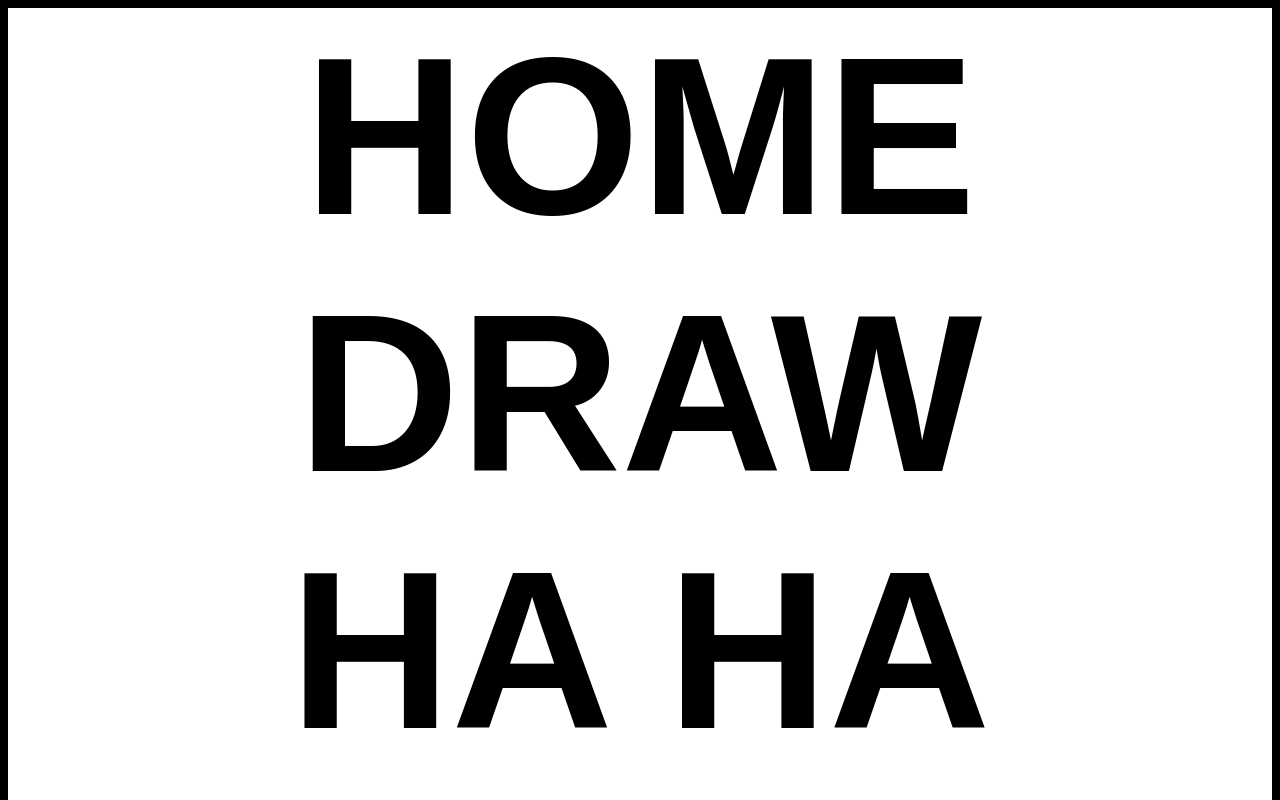
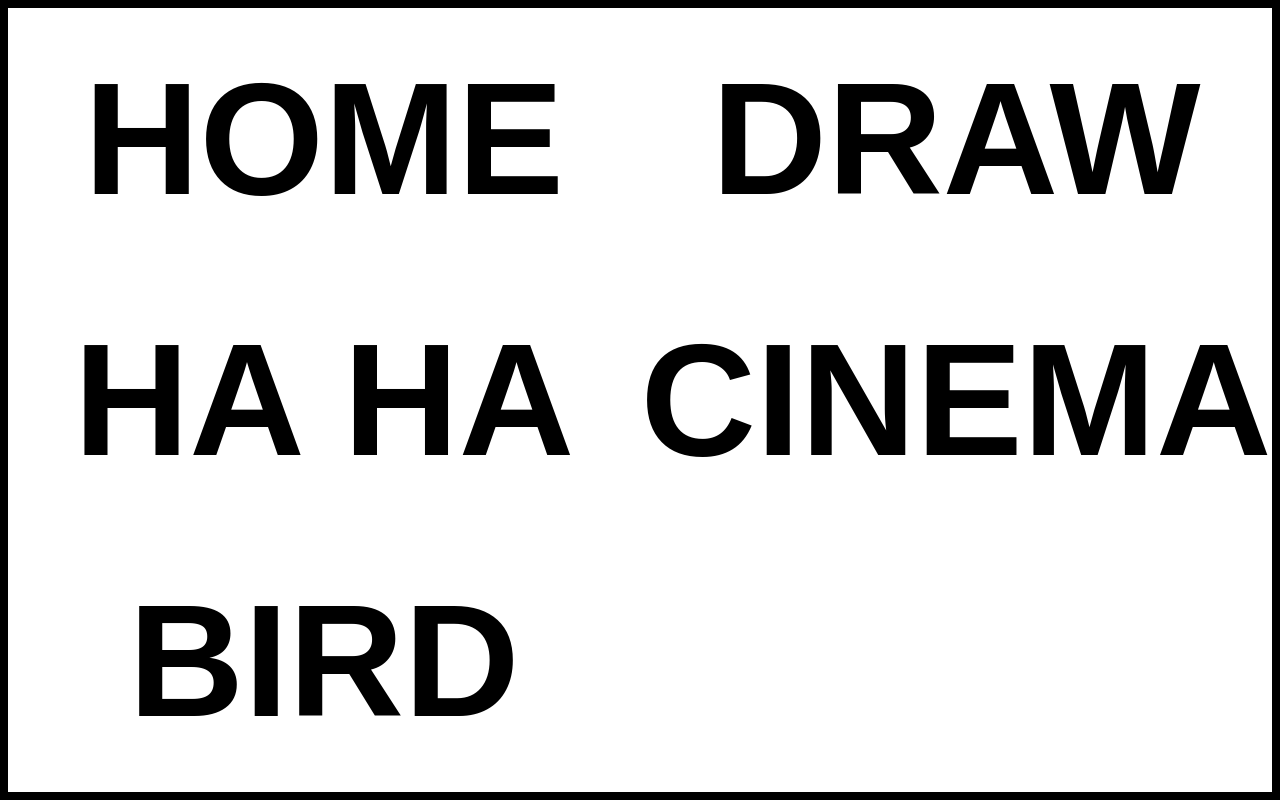
Before and after one commit to Jaywinebrenner/css-land, a Next.js app: page /bored in a window 1280 px wide. Shown: the top 800 px of the page. Built offline with nearby package versions, Linux system fonts and the light colour scheme.

Commit message:
bird game

```diff
--- a/pages/bored.js
+++ b/pages/bored.js
@@ -11,18 +11,32 @@ const Bored = () => {
 
     return (
         <div className="bored">
+            <div className='bored-link-wrapper'>
                 <Link href="/">
                     <h1>HOME</h1>
                 </Link>
+            </div>
+            <div className='bored-link-wrapper'>
                 <Link href="/draw">
                     <h1>DRAW</h1>
                 </Link>
+            </div>
+
+            <div className='bored-link-wrapper'>
                 <Link href="/laugh">
                     <h1>HA HA</h1>
                 </Link>
+            </div>
+            <div className='bored-link-wrapper'>
                 <Link href="/movies">
                     <h1>CINEMA</h1>
                 </Link>
+            </div>
+            <div className='bored-link-wrapper'>
+                <Link href="/bird">
+                    <h1>BIRD</h1>
+                </Link>
+            </div>
 
         </div>
       )
--- a/styles/components/_bored.scss
+++ b/styles/components/_bored.scss
@@ -2,8 +2,25 @@
     border: 8px solid black;
     min-height: 100vh;
     text-align: center;
+    display: grid;
+    grid-template-columns: 1fr 1fr;
+    @media(max-width: 1200px){
+        grid-template-columns: 1fr;
+    }
+    .bored-link-wrapper {
+        display: flex;
+        justify-content: center;
+        align-items: center;
+        // border: 8px solid black;
+        &:hover  {
+            background-color: black;
+        }
+        &:hover h1 {
+           color: white;
+        }
+    }
     h1 {
-        font-size: 14rem;
+        font-size: 10rem;
         margin: 0;
         cursor: pointer;
         display: block;
@@ -17,8 +34,5 @@
         @media(max-width: 450px){
             font-size: 5rem;
         }
-        &:hover {
-            opacity: .4;
-        }
     }
 }
```
Also changed, not shown: public/birdgame.js (+20 -15 lines). Lines whose indentation alone changed are shown as unchanged.
